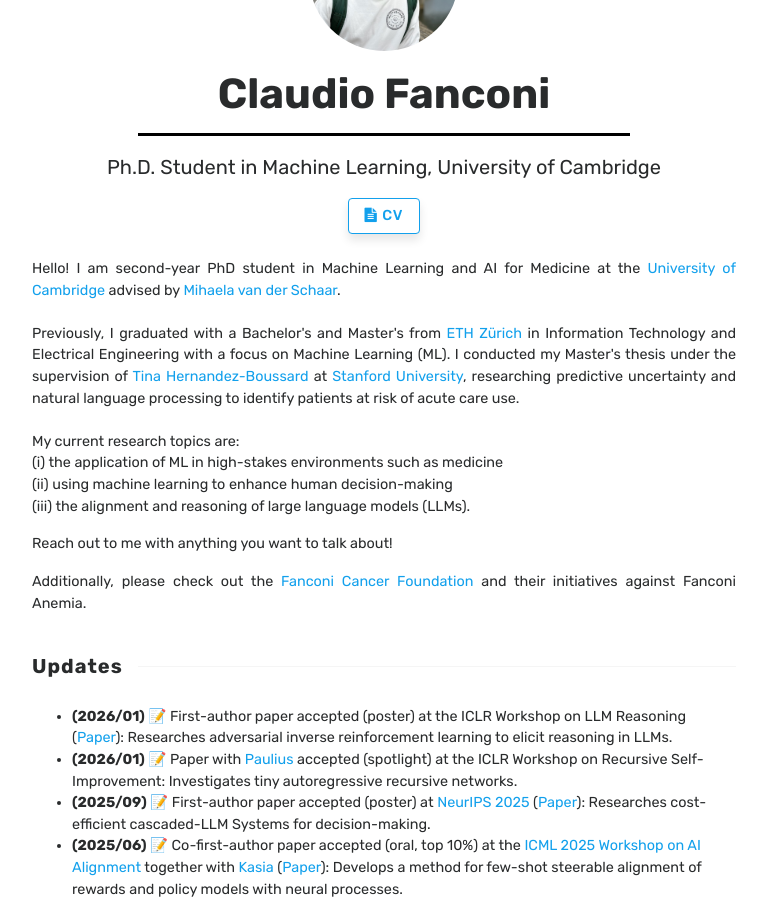
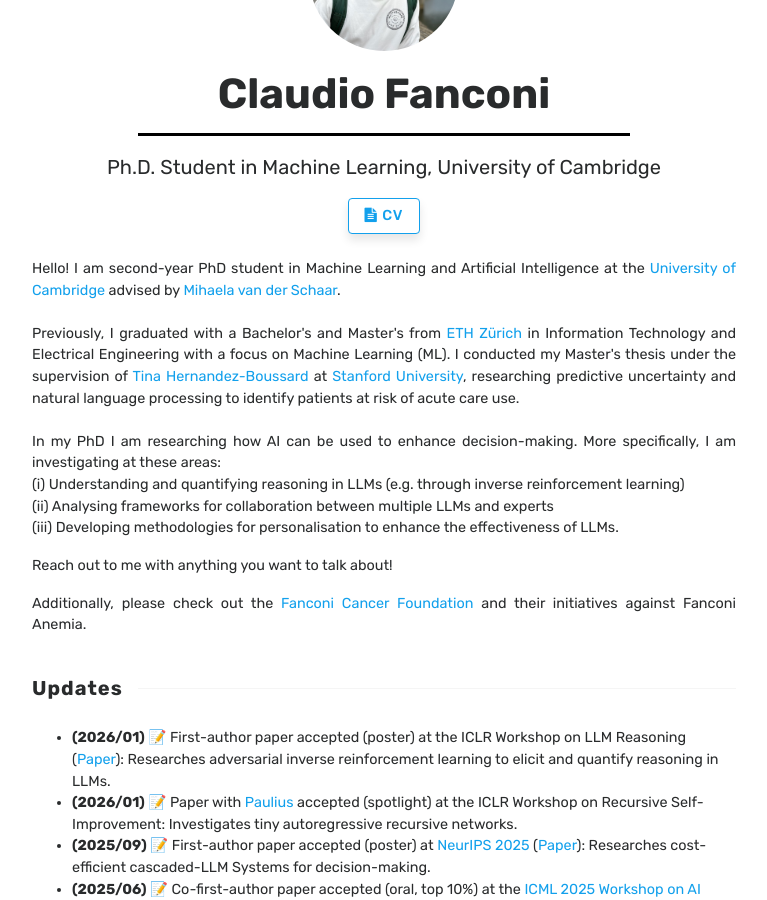
Before and after one commit to fanconic/fanconic.github.io, a Jekyll site: the page built from index.html, in a window 1280 px wide and 900 px high, scrolled down 246 px. Shown: the whole window, without its empty margins (256-1023 px from the left). Built offline with Jekyll 4.4.1, drawn with Linux system fonts in a browser that asks for light colours; the list of posts is cut into pages by our own code.

Commit message:
Updated landing page

```diff
--- a/index.html
+++ b/index.html
@@ -30,7 +30,7 @@ title: Home
 
         <br />
         <p class="bio" style="font-size: 0.9em;">
-            Hello! I am second-year PhD student in Machine Learning and AI for Medicine at the <a
+            Hello! I am second-year PhD student in Machine Learning and Artificial Intelligence at the <a
                 href="https://www.cam.ac.uk/">University of
                 Cambridge</a> advised by <a href="https://www.vanderschaar-lab.com/prof-mihaela-van-der-schaar/">Mihaela
                 van der Schaar</a>.<br /> <br />
@@ -42,10 +42,10 @@ title: Home
             language processing to identify patients
             at risk of
             acute care use.<br /><br />
-            My current research topics are:
-            <br />(i) the application of ML in high-stakes environments such as medicine
-            <br />(ii) using machine learning to enhance human decision-making
-            <br />(iii) the alignment and reasoning of large language models (LLMs).
+            In my PhD I am researching how AI can be used to enhance decision-making. More specifically, I am investigating at these areas:
+            <br />(i) Understanding and quantifying reasoning in LLMs (e.g. through inverse reinforcement learning)
+            <br />(ii) Analysing frameworks for collaboration between multiple LLMs and experts
+            <br />(iii) Developing methodologies for personalisation to enhance the effectiveness of LLMs.
 
         <p class="bio" style="font-size: 0.9em;">Reach out to me with anything you want to talk about!</p>
 
@@ -59,7 +59,7 @@ title: Home
             <h2><span>Updates</span></h2>
             <ul>
                 <li><b>(2026/01)</b> 📝 First-author paper accepted (poster) at the ICLR Workshop on LLM Reasoning (<a href="https://arxiv.org/pdf/2510.01857">Paper</a>):
-                    Researches adversarial inverse reinforcement learning to elicit reasoning in LLMs.
+                    Researches adversarial inverse reinforcement learning to elicit and quantify reasoning in LLMs.
                 </li>
                 <li><b>(2026/01)</b> 📝 Paper with <a href="https://www.linkedin.com/in/paulius-rauba">Paulius</a> accepted (spotlight) at the ICLR Workshop on Recursive Self-Improvement:
                     Investigates tiny autoregressive recursive networks.
```
